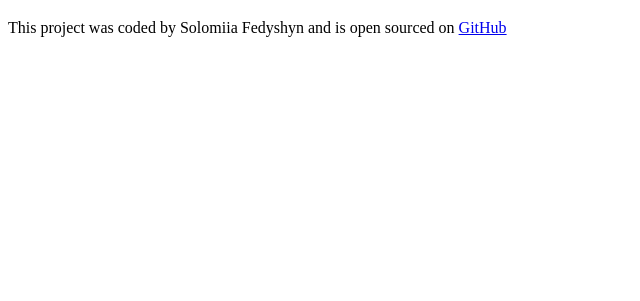
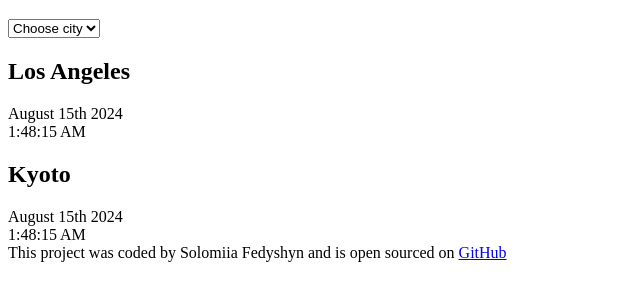
Before and after one commit to Solomia-F/world-clock, a plain HTML site: page index.html in a window 1280 px wide. Shown: the part 61-362 px from the top of the page, without its empty margins (0-640 px from the left). Drawn offline with Linux system fonts and the light colour scheme.

Commit message:
Added the basic HTML

```diff
--- a/index.html
+++ b/index.html
@@ -7,7 +7,28 @@
     <title>World clock</title>
   </head>
   <body>
-    <h1>World Clock</h1>
+    <div class="container">
+      <h1>World Clock</h1>
+
+      <select>
+        <option value="">Choose city</option>
+        <option value="">London</option>
+        <option value="">Lviv</option>
+        <option value="">Tokyo</option>
+      </select>
+    </div>
+
+    <div class="city">
+      <h2>Los Angeles</h2>
+      <div class="date">August 15th 2024</div>
+      <div class="time">1:48:15 AM</div>
+    </div>
+    <div class="city">
+      <h2>Kyoto</h2>
+      <div class="date">August 15th 2024</div>
+      <div class="time">1:48:15 AM</div>
+    </div>
+
     <footer>
       This project was coded by Solomiia Fedyshyn and is open sourced on
       <a href="https://github.com/Solomia-F/world-clock" target="_blank"
```
